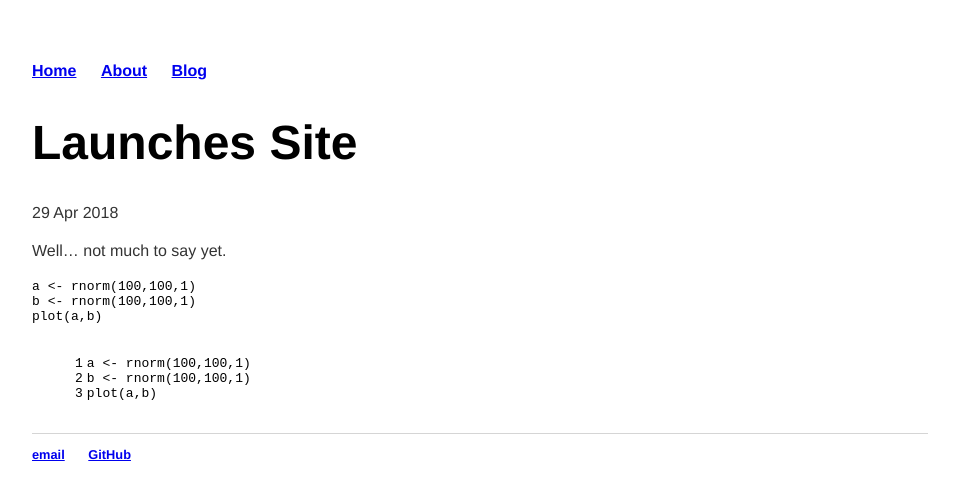
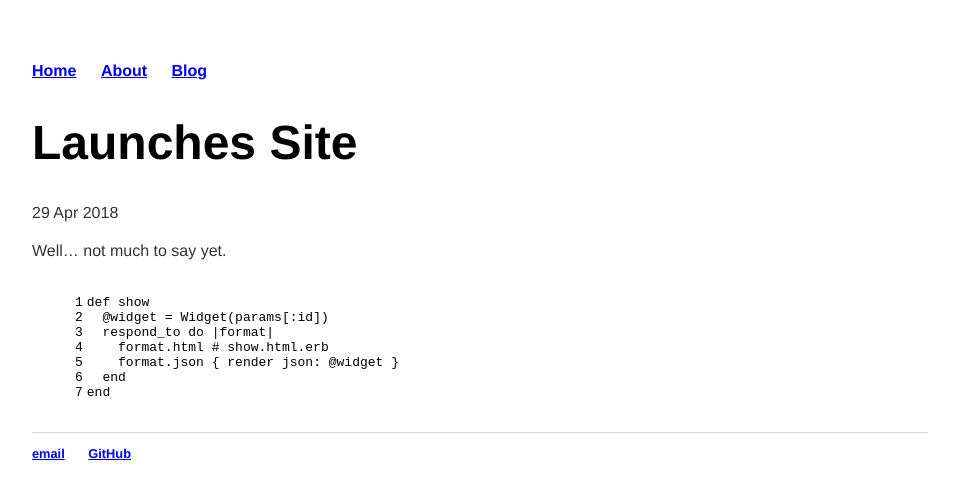
Before and after one commit to RetoSchmucki/RetoSchmucki.github.io, a Jekyll site: the page built from _posts/2018-04-29-site-launched.md, in a window 1280 px wide. Shown: the top 500 px of the page, without its empty margins (160-1119 px from the left). Built offline with Jekyll 4.4.1, drawn with Linux system fonts in a browser that asks for light colours.

Commit message:
try ruby language

````diff
--- a/_posts/2018-04-29-site-launched.md
+++ b/_posts/2018-04-29-site-launched.md
@@ -6,13 +6,13 @@
 
 Well... not much to say yet.
 
-```r
-a <- rnorm(100,100,1)
-b <- rnorm(100,100,1)
-plot(a,b)
-```
-{% highlight R linenos %}
-a <- rnorm(100,100,1)
-b <- rnorm(100,100,1)
-plot(a,b)
+
+{% highlight ruby linenos %}
+def show
+  @widget = Widget(params[:id])
+  respond_to do |format|
+    format.html # show.html.erb
+    format.json { render json: @widget }
+  end
+end
 {% endhighlight %}
````
